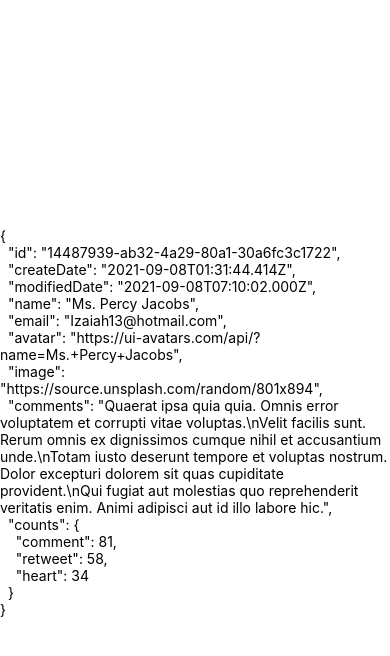
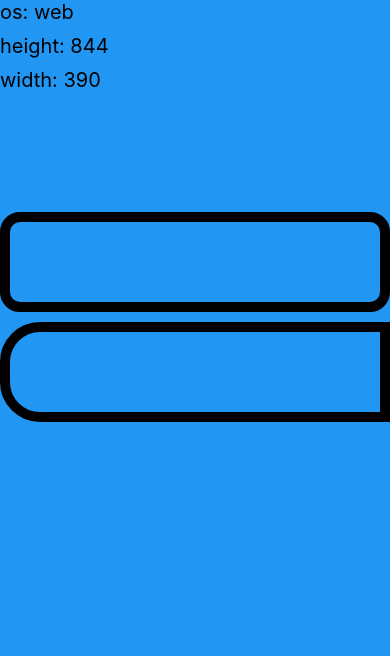
Before and after one commit to AndrewDongminYoo/do-it-react-native-clone, a React Native app: screen / in a window 390 px wide. Shown: the top 656 px of the page. Built offline with nearby package versions, Linux system fonts and the light colour scheme.

Commit message:
style practice

```diff
--- a/App.tsx
+++ b/App.tsx
@@ -1,14 +1,23 @@
 import { StatusBar } from 'expo-status-bar';
 import React from 'react';
-import { StyleSheet, Text, SafeAreaView } from 'react-native';
-import * as D from './src/data'
+import { StyleSheet, Text, View, SafeAreaView, Platform, Dimensions } from 'react-native';
+import { Colors } from 'react-native-paper';
+import color from 'color';
 
-const person = D.createRandomPerson()
+
 export default function App() {
+
+  console.log(Platform.OS)
+  const { height, width } = Dimensions.get('window');
   return (
     <SafeAreaView style={styles.container}>
-      <Text>{JSON.stringify(person, null, 2)}</Text>
       <StatusBar style="auto" />
+      <Text style={[styles.text]}>os: {Platform.OS}</Text>
+      <Text style={[styles.text]}>height: {height}</Text>
+      <Text style={[styles.text]}>width: {width}</Text>
+    <View style={[styles.box]}></View>
+    <View style={[styles.box, styles.border, {borderRadius: 20,}]}></View>
+    <View style={[styles.box, styles.border, {borderTopLeftRadius: 40, borderBottomLeftRadius: 40}]}></View>
     </SafeAreaView>
   );
 }
@@ -16,8 +25,21 @@ export default function App() {
 const styles = StyleSheet.create({
   container: {
     flex: 1,
-    backgroundColor: '#fff',
-    alignItems: 'center',
-    justifyContent: 'center',
+    backgroundColor: Colors.blue500,
+    padding: 10,
   },
+  text: {
+    marginBottom: 10,
+    fontSize: 20,
+    // color: color(Colors.blue500).lighten(0.9).toString()
+  },
+  box: {
+    height: 100,
+    // backgroundColor: Colors.lime500,
+    marginBottom: 10
+  },
+  border: {
+    borderWidth: 10,
+    // borderColor: color('black').alpha(0.3).toString(),
+  }
 });
--- a/package.json
+++ b/package.json
@@ -8,16 +8,20 @@
     "eject": "expo eject"
   },
   "dependencies": {
+    "color": "^4.0.1",
     "expo": "~42.0.1",
     "expo-status-bar": "~1.0.4",
     "faker": "^5.5.3",
+    "moment": "^2.29.1",
     "react": "16.13.1",
     "react-dom": "16.13.1",
     "react-native": "https://github.com/expo/react-native/archive/sdk-42.0.0.tar.gz",
-    "react-native-web": "~0.13.12"
+    "react-native-paper": "^4.9.2",
+    "react-native-web": "^0.17.1"
   },
   "devDependencies": {
     "@babel/core": "^7.9.0",
+    "@types/color": "^3.0.2",
     "@types/faker": "^5.5.8",
     "@types/react": "~16.9.35",
     "@types/react-native": "~0.63.2",
--- a/tsconfig.json
+++ b/tsconfig.json
@@ -1,6 +1,7 @@
 {
   "extends": "expo/tsconfig.base",
   "compilerOptions": {
-    "strict": true
+    "strict": true,
+    "esModuleInterop": true
   }
 }
```
Also changed, not shown: 2 other files (tests, documents, lock files or other folders).
